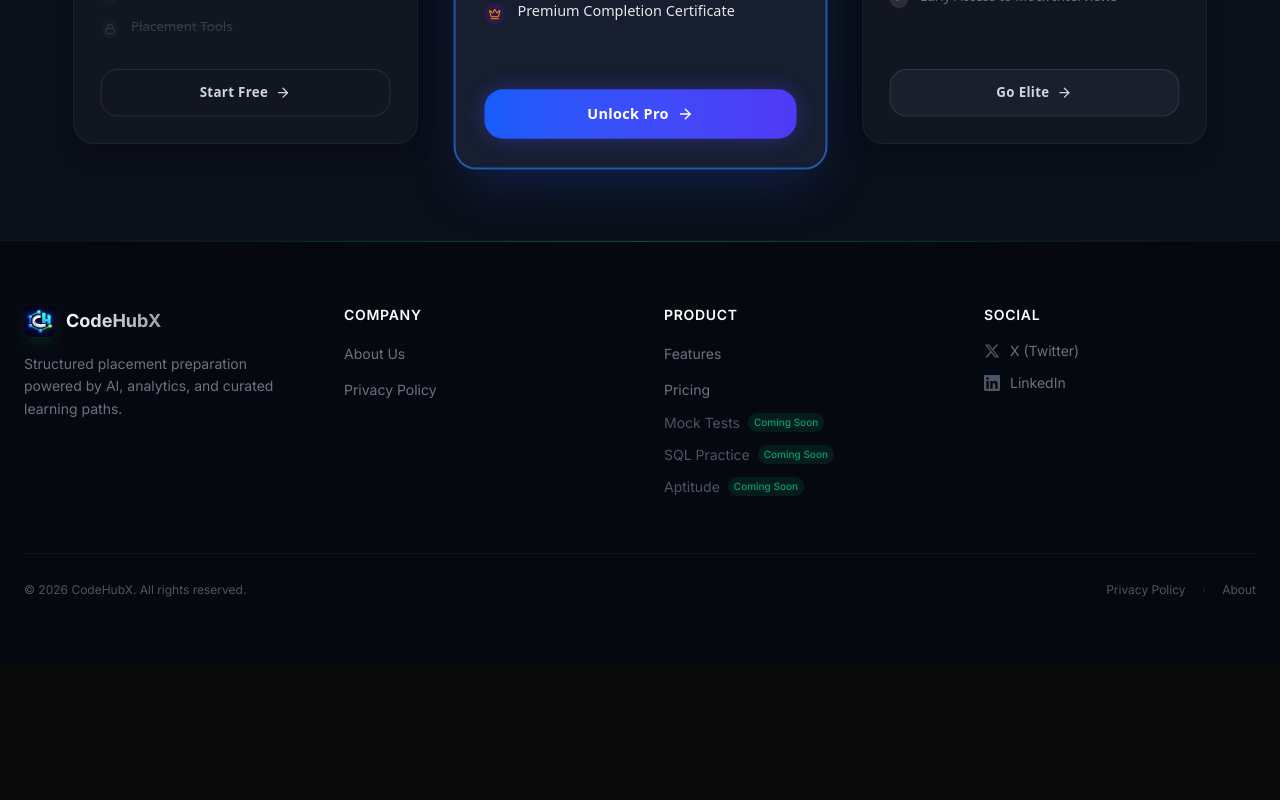
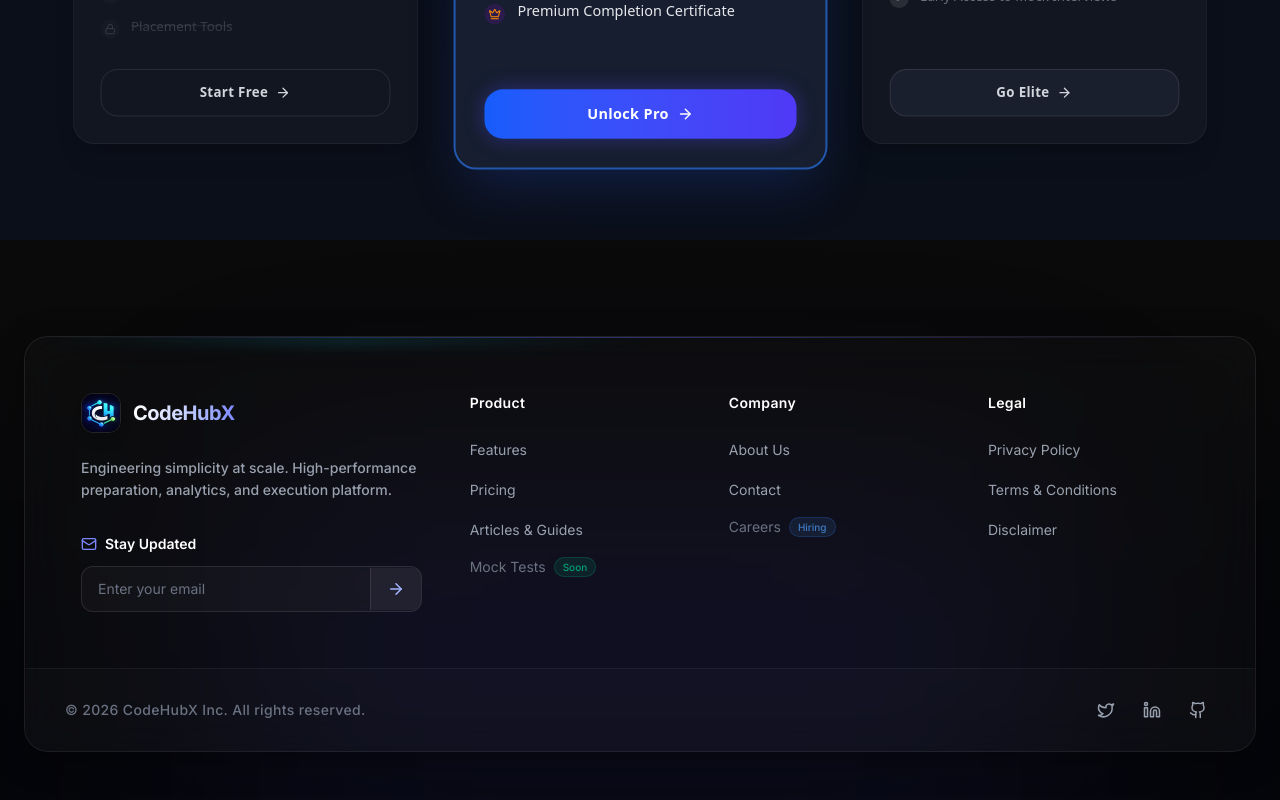
Before and after one commit to Charangandrothu/CodeHub, a React (Vite) app: page / in a window 1280 px wide. Shown: the part 4346-5146 px from the top of the page. Before the commit the page ends 5012 px from the top, so only its background shows below. Built offline with nearby package versions, Linux system fonts and the light colour scheme; no server answers.

Commit message:
Redesigned footer with glassy effect

```diff
--- a/src/components/Footer.jsx
+++ b/src/components/Footer.jsx
@@ -1,111 +1,151 @@
-import React from 'react';
-import { Link } from 'react-router-dom';
-import { ExternalLink } from 'lucide-react';
+import React, { useState } from 'react';
+import { Link, useNavigate } from 'react-router-dom';
+import { ExternalLink, Mail, ArrowRight, Github, Twitter, Linkedin, Sparkles } from 'lucide-react';
+import { motion } from 'framer-motion';
 import logo_img from '../assets/logo_img.png';
 
 const Footer = () => {
     const currentYear = new Date().getFullYear();
+    const navigate = useNavigate();
+    const [email, setEmail] = useState('');
+    const [subscribed, setSubscribed] = useState(false);
 
     const footerLinks = {
-        company: [
-            { name: 'About Us', path: '/about' },
-            { name: 'Privacy Policy', path: '/privacy-policy' },
-        ],
         product: [
             { name: 'Features', path: '/#features' },
             { name: 'Pricing', path: '/#pricing' },
-            { name: 'Mock Tests', path: null, badge: 'Coming Soon' },
-            { name: 'SQL Practice', path: null, badge: 'Coming Soon' },
-            { name: 'Aptitude', path: null, badge: 'Coming Soon' },
+            { name: 'Articles & Guides', path: '/articles' },
+            { name: 'Mock Tests', path: null, badge: 'Soon' },
         ],
-        social: [
-            {
-                name: 'X (Twitter)',
-                href: 'https://x.com/CodeHubx',
-                icon: (
-                    <svg width="16" height="16" viewBox="0 0 24 24" fill="currentColor">
-                        <path d="M18.244 2.25h3.308l-7.227 8.26 8.502 11.24H16.17l-5.214-6.817L4.99 21.75H1.68l7.73-8.835L1.254 2.25H8.08l4.713 6.231zm-1.161 17.52h1.833L7.084 4.126H5.117z" />
-                    </svg>
-                )
-            },
-            {
-                name: 'LinkedIn',
-                href: 'https://www.linkedin.com/company/111519342/',
-                icon: (
-                    <svg width="16" height="16" viewBox="0 0 24 24" fill="currentColor">
-                        <path d="M20.447 20.452h-3.554v-5.569c0-1.328-.027-3.037-1.852-3.037-1.853 0-2.136 1.445-2.136 2.939v5.667H9.351V9h3.414v1.561h.046c.477-.9 1.637-1.85 3.37-1.85 3.601 0 4.267 2.37 4.267 5.455v6.286zM5.337 7.433c-1.144 0-2.063-.926-2.063-2.065 0-1.138.92-2.063 2.063-2.063 1.14 0 2.064.925 2.064 2.063 0 1.139-.925 2.065-2.064 2.065zm1.782 13.019H3.555V9h3.564v11.452zM22.225 0H1.771C.792 0 0 .774 0 1.729v20.542C0 23.227.792 24 1.771 24h20.451C23.2 24 24 23.227 24 22.271V1.729C24 .774 23.2 0 22.222 0h.003z" />
-                    </svg>
-                )
-            }
+        company: [
+            { name: 'About Us', path: '/about' },
+            { name: 'Contact', path: '/contact' },
+            { name: 'Careers', path: null, badge: 'Hiring' },
+        ],
+        legal: [
+            { name: 'Privacy Policy', path: '/privacy-policy' },
+            { name: 'Terms & Conditions', path: '/terms-and-conditions' },
+            { name: 'Disclaimer', path: '/disclaimer' },
         ]
     };
 
     const handleInternalLink = (e, path) => {
         if (path && path.startsWith('/#')) {
-            // Let React Router handle hash links from LandingPage
+            e.preventDefault();
+            const id = path.substring(2);
+            const element = document.getElementById(id);
+            if (element) {
+                element.scrollIntoView({ behavior: 'smooth' });
+            } else {
+                navigate('/');
+                setTimeout(() => {
+                    const delayedElement = document.getElementById(id);
+                    if (delayedElement) delayedElement.scrollIntoView({ behavior: 'smooth' });
+                }, 100);
+            }
+        }
+    };
+
+    const handleSubscribe = (e) => {
+        e.preventDefault();
+        if (email) {
+            setSubscribed(true);
+            setTimeout(() => {
+                setSubscribed(false);
+                setEmail('');
+            }, 3000);
         }
     };
 
     return (
-        <footer className="relative bg-[#060810] border-t border-white/[0.05]">
-            {/* Emerald gradient accent line */}
-            <div className="absolute top-0 left-0 right-0 h-px bg-gradient-to-r from-transparent via-emerald-500/40 to-transparent" />
+        <footer className="relative pt-24 pb-12 overflow-hidden bg-gradient-to-b from-transparent to-[#05060A]">
+            {/* Animated Glow Behind Footer */}
+            <div className="absolute bottom-0 left-1/2 -translate-x-1/2 w-[800px] h-[300px] bg-indigo-900/20 blur-[120px] pointer-events-none" />
 
-            <div className="max-w-7xl mx-auto px-6 py-16">
-                <div className="grid grid-cols-1 sm:grid-cols-2 lg:grid-cols-4 gap-10 lg:gap-12">
+            {/* Floating Glass Container */}
+            <div className="max-w-7xl mx-auto px-4 sm:px-6 relative z-10">
+                <div className="relative rounded-3xl bg-white/[0.02] border border-white/[0.08] backdrop-blur-[20px] shadow-[0_8px_32px_rgba(0,0,0,0.4)] overflow-hidden">
+
+                    {/* Animated Top Border */}
+                    <div className="absolute top-0 left-0 right-0 h-[1px] bg-gradient-to-r from-transparent via-indigo-500/50 to-transparent opacity-80" />
+                    <motion.div
+                        initial={{ x: '-100%' }}
+                        animate={{ x: '100%' }}
+                        transition={{ repeat: Infinity, duration: 4, ease: 'linear' }}
+                        className="absolute top-0 left-0 w-1/2 h-[2px] bg-gradient-to-r from-transparent via-cyan-400 to-transparent blur-sm"
+                    />
+
+                    <div className="grid grid-cols-1 lg:grid-cols-12 gap-12 p-10 lg:p-14">
+
                         {/* Brand Column */}
-                    <div className="sm:col-span-2 lg:col-span-1">
-                        <Link to="/" className="flex items-center gap-2.5 mb-4 group">
+                        <div className="lg:col-span-4 flex flex-col justify-between">
+                            <div>
+                                <Link to="/" className="flex items-center gap-3 mb-6 group inline-flex">
+                                    <div className="relative">
+                                        <div className="absolute inset-0 bg-blue-500/30 blur-md rounded-xl opacity-0 group-hover:opacity-100 transition-opacity" />
                                         <img
                                             src={logo_img}
-                                alt="CodeHubX Logo"
-                                className="w-8 h-8 rounded-lg shadow-lg shadow-emerald-500/10 group-hover:scale-105 transition-transform duration-300 object-cover"
+                                            alt="CodeHubX"
+                                            className="w-10 h-10 rounded-xl shadow-lg border border-white/10 relative z-10 group-hover:scale-105 transition-transform duration-300 object-cover"
                                         />
-                            <span className="text-lg font-bold bg-clip-text text-transparent bg-gradient-to-r from-white to-gray-400">
+                                    </div>
+                                    <span className="text-xl font-bold bg-clip-text text-transparent bg-gradient-to-r from-white via-indigo-200 to-indigo-400 tracking-tight">
                                         CodeHubX
                                     </span>
                                 </Link>
-                        <p className="text-gray-500 text-sm leading-relaxed max-w-xs">
-                            Structured placement preparation powered by AI, analytics, and curated learning paths.
+                                <p className="text-gray-400 text-sm leading-relaxed max-w-sm font-medium">
+                                    Engineering simplicity at scale. High-performance preparation, analytics, and execution platform.
                                 </p>
                             </div>
 
-                    {/* Company Column */}
-                    <div>
-                        <h3 className="text-sm font-semibold text-white mb-4 uppercase tracking-wider">Company</h3>
-                        <ul className="space-y-3">
-                            {footerLinks.company.map(link => (
-                                <li key={link.name}>
-                                    <Link
-                                        to={link.path}
-                                        className="text-sm text-gray-500 hover:text-emerald-400 transition-colors duration-300"
+                            {/* Newsletter */}
+                            <div className="mt-8">
+                                <h4 className="text-sm font-semibold text-white mb-3 flex items-center gap-2">
+                                    <Mail size={16} className="text-indigo-400" /> Stay Updated
+                                </h4>
+                                <form onSubmit={handleSubscribe} className="relative max-w-sm group">
+                                    <div className="absolute inset-0 bg-gradient-to-r from-indigo-500/20 to-purple-500/20 rounded-xl blur-md opacity-0 group-hover:opacity-100 transition-opacity duration-500" />
+                                    <div className="relative flex items-center bg-white/[0.03] border border-white/[0.1] rounded-xl overflow-hidden focus-within:border-indigo-500/50 focus-within:bg-white/[0.05] transition-all">
+                                        <input
+                                            type="email"
+                                            placeholder="Enter your email" required
+                                            value={email}
+                                            onChange={(e) => setEmail(e.target.value)}
+                                            className="flex-1 bg-transparent px-4 py-3 text-sm text-white placeholder-gray-500 outline-none"
+                                        />
+                                        <button
+                                            type="submit"
+                                            className="px-4 py-3 bg-white/[0.05] hover:bg-white/[0.1] border-l border-white/[0.1] text-indigo-300 hover:text-white transition-colors"
                                         >
-                                        {link.name}
-                                    </Link>
-                                </li>
-                            ))}
-                        </ul>
+                                            {subscribed ? <Sparkles size={18} className="text-emerald-400 animate-pulse" /> : <ArrowRight size={18} />}
+                                        </button>
+                                    </div>
+                                </form>
+                            </div>
                         </div>
 
-                    {/* Product Column */}
+                        {/* Navigation Columns */}
+                        <div className="lg:col-span-8 grid grid-cols-2 md:grid-cols-3 gap-8 lg:gap-12">
+                            {/* Product */}
                             <div>
-                        <h3 className="text-sm font-semibold text-white mb-4 uppercase tracking-wider">Product</h3>
-                        <ul className="space-y-3">
+                                <h3 className="text-sm font-semibold text-white mb-6 tracking-wide">Product</h3>
+                                <ul className="space-y-4">
                                     {footerLinks.product.map(link => (
                                         <li key={link.name}>
                                             {link.path ? (
                                                 <Link
                                                     to={link.path}
                                                     onClick={(e) => handleInternalLink(e, link.path)}
-                                            className="text-sm text-gray-500 hover:text-emerald-400 transition-colors duration-300"
+                                                    className="group relative inline-flex text-sm text-gray-400 hover:text-indigo-300 transition-colors"
                                                 >
-                                            {link.name}
+                                                    <span className="relative z-10">{link.name}</span>
+                                                    <span className="absolute -bottom-1 left-0 w-0 h-px bg-indigo-400/50 group-hover:w-full transition-all duration-300" />
                                                 </Link>
                                             ) : (
-                                        <span className="flex items-center gap-2 text-sm text-gray-600">
+                                                <span className="flex items-center gap-2 text-sm text-gray-500 cursor-not-allowed">
                                                     {link.name}
                                                     {link.badge && (
-                                                <span className="text-[10px] font-medium text-emerald-400/70 bg-emerald-400/10 px-1.5 py-0.5 rounded-full">
+                                                        <span className="text-[10px] font-medium text-emerald-400/70 bg-emerald-400/10 px-2 py-0.5 rounded-full border border-emerald-500/20">
                                                             {link.badge}
                                                         </span>
                                                     )}
@@ -116,44 +156,82 @@ const Footer = () => {
                                 </ul>
                             </div>
 
-                    {/* Social Column */}
+                            {/* Company */}
                             <div>
-                        <h3 className="text-sm font-semibold text-white mb-4 uppercase tracking-wider">Social</h3>
-                        <ul className="space-y-3">
-                            {footerLinks.social.map(link => (
+                                <h3 className="text-sm font-semibold text-white mb-6 tracking-wide">Company</h3>
+                                <ul className="space-y-4">
+                                    {footerLinks.company.map(link => (
                                         <li key={link.name}>
-                                    <a
-                                        href={link.href}
-                                        target="_blank"
-                                        rel="noopener noreferrer"
-                                        className="flex items-center gap-2.5 text-sm text-gray-500 hover:text-emerald-400 transition-colors duration-300 group"
+                                            {link.path ? (
+                                                <Link
+                                                    to={link.path}
+                                                    className="group relative inline-flex text-sm text-gray-400 hover:text-indigo-300 transition-colors"
                                                 >
-                                        <span className="text-gray-600 group-hover:text-emerald-400 transition-colors">
-                                            {link.icon}
+                                                    <span className="relative z-10">{link.name}</span>
+                                                    <span className="absolute -bottom-1 left-0 w-0 h-px bg-indigo-400/50 group-hover:w-full transition-all duration-300" />
+                                                </Link>
+                                            ) : (
+                                                <span className="flex items-center gap-2 text-sm text-gray-500 cursor-not-allowed">
+                                                    {link.name}
+                                                    {link.badge && (
+                                                        <span className="text-[10px] font-medium text-blue-400/70 bg-blue-400/10 px-2 py-0.5 rounded-full border border-blue-500/20">
+                                                            {link.badge}
                                                         </span>
-                                        {link.name}
-                                        <ExternalLink size={12} className="opacity-0 group-hover:opacity-100 transition-opacity" />
-                                    </a>
+                                                    )}
+                                                </span>
+                                            )}
+                                        </li>
+                                    ))}
+                                </ul>
+                            </div>
+
+                            {/* Legal */}
+                            <div className="col-span-2 md:col-span-1">
+                                <h3 className="text-sm font-semibold text-white mb-6 tracking-wide">Legal</h3>
+                                <ul className="space-y-4">
+                                    {footerLinks.legal.map(link => (
+                                        <li key={link.name}>
+                                            <Link
+                                                to={link.path}
+                                                className="group relative inline-flex text-sm text-gray-400 hover:text-indigo-300 transition-colors"
+                                            >
+                                                <span className="relative z-10">{link.name}</span>
+                                                <span className="absolute -bottom-1 left-0 w-0 h-px bg-indigo-400/50 group-hover:w-full transition-all duration-300" />
+                                            </Link>
                                         </li>
                                     ))}
                                 </ul>
                             </div>
                         </div>
+                    </div>
 
                     {/* Bottom Bar */}
-                <div className="mt-14 pt-6 border-t border-white/[0.04]">
-                    <div className="flex flex-col sm:flex-row items-center justify-between gap-3">
-                        <p className="text-xs text-gray-600">
-                            © {currentYear} CodeHubX. All rights reserved.
+                    <div className="px-10 py-6 border-t border-white/[0.05] bg-white/[0.01]">
+                        <div className="flex flex-col md:flex-row items-center justify-between gap-4">
+                            <p className="text-sm text-gray-500 font-medium tracking-wide">
+                                © {currentYear} CodeHubX Inc. All rights reserved.
                             </p>
-                        <div className="flex items-center gap-4">
-                            <Link to="/privacy-policy" className="text-xs text-gray-600 hover:text-emerald-400 transition-colors">
-                                Privacy Policy
-                            </Link>
-                            <span className="text-gray-800">·</span>
-                            <Link to="/about" className="text-xs text-gray-600 hover:text-emerald-400 transition-colors">
-                                About
-                            </Link>
+
+                            {/* Socials */}
+                            <div className="flex items-center gap-3">
+                                {[
+                                    { icon: Twitter, href: 'https://x.com/CodeHubx', label: 'Twitter' },
+                                    { icon: Linkedin, href: 'https://www.linkedin.com/company/111519342/', label: 'LinkedIn' },
+                                    { icon: Github, href: '#', label: 'GitHub' }
+                                ].map((social) => (
+                                    <a
+                                        key={social.label}
+                                        href={social.href}
+                                        target="_blank"
+                                        rel="noopener noreferrer"
+                                        className="relative p-2 rounded-lg text-gray-400 hover:text-white transition-colors group overflow-hidden"
+                                    >
+                                        <div className="absolute inset-0 bg-white/[0.05] opacity-0 group-hover:opacity-100 transition-opacity rounded-lg" />
+                                        <div className="absolute inset-0 bg-indigo-500/20 blur-md opacity-0 group-hover:opacity-100 transition-opacity" />
+                                        <social.icon size={18} className="relative z-10" />
+                                    </a>
+                                ))}
+                            </div>
                         </div>
                     </div>
                 </div>
```
Lines whose indentation alone changed are shown as unchanged.
